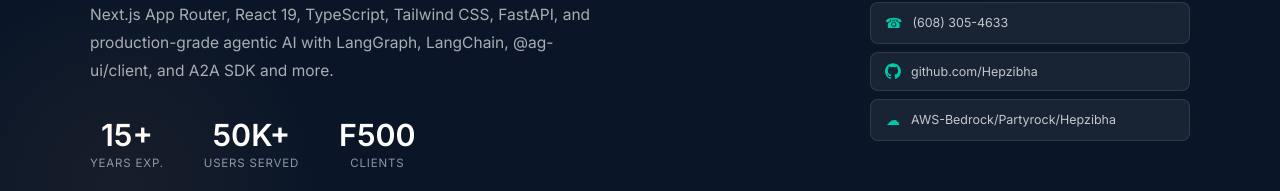
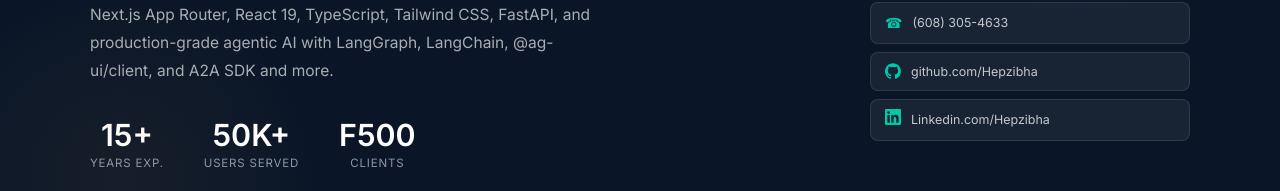
Before and after one commit to Hepzibha2026/hepzibha-portfolio, a plain HTML site: page index.html in a window 1280 px wide. Shown: the part 468-659 px from the top of the page. Drawn offline with nearby package versions, Linux system fonts and the light colour scheme.

Commit message:
linkedin added-removed aws

```diff
--- a/index.html
+++ b/index.html
@@ -976,10 +976,18 @@
             </svg></span>
           <span class="contact-chip-text">github.com/Hepzibha</span>
         </a>
-        <a href="https://partyrock.aws/u/Hepzibha" target="_blank" class="contact-chip">
+        <a href="https://www.linkedin.com/in/hepzibha-sundar/" target="_blank" class="contact-chip">
+          <span class="contact-chip-icon">
+            <svg width="16" height="16" viewBox="0 0 24 24" xmlns="http://www.w3.org/2000/svg">
+            <path fill-rule="evenodd" clip-rule="evenodd" fill="currentColor" d="M20.447 20.452h-3.554v-5.569c0-1.328-.027-3.037-1.852-3.037-1.853 0-2.136 1.445-2.136 2.939v5.667H9.351V9h3.414v1.561h.046c.477-.9 1.637-1.85 3.37-1.85 3.601 0 4.267 2.37 4.267 5.455v6.286zM5.337 7.433a2.062 2.062 0 0 1-2.063-2.065 2.064 2.064 0 1 1 2.063 2.065zm1.782 13.019H3.555V9h3.564v11.452zM22.225 0H1.771C.792 0 0 .774 0 1.729v20.542C0 23.227.792 24 1.771 24h20.451C23.2 24 24 23.227 24 22.271V1.729C24 .774 23.2 0 22.222 0h.003z"/>
+            </svg>
+          </span>
+          <span class="contact-chip-text">Linkedin.com/Hepzibha</span>
+        </a>
+        <!-- <a href="https://partyrock.aws/u/Hepzibha" target="_blank" class="contact-chip">
           <span class="contact-chip-icon">☁</span>
           <span class="contact-chip-text">AWS-Bedrock/Partyrock/Hepzibha</span>
-        </a>
+        </a> -->
       </div>
     </div>
   </div>
```
